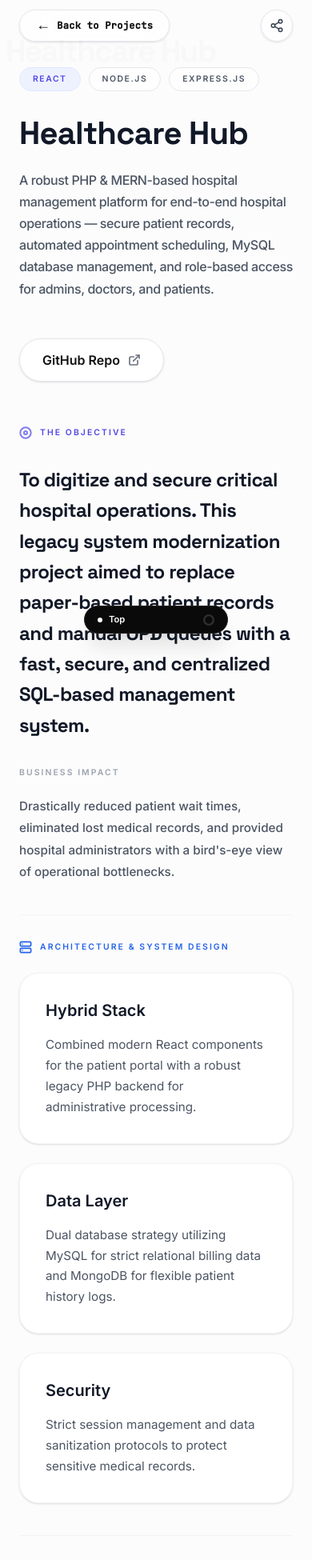
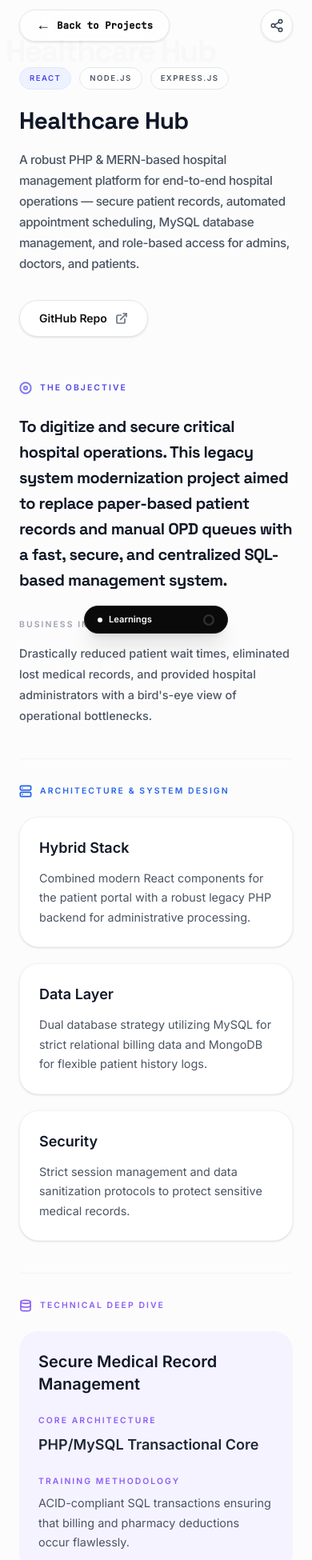
Before and after one commit to princeasodariya13/Prince-Asodariya, a Next.js app: page /projects/healthcare-hub in a window 390 px wide. Shown: the part 20-1970 px from the top of the page at 80% size. Built offline with nearby package versions, Linux system fonts and the light colour scheme.

Commit message:
feat: optimize project details mobile layout and add AnimatedMetric number shuffling

```diff
--- a/app/projects/[id]/page.tsx
+++ b/app/projects/[id]/page.tsx
@@ -4,6 +4,8 @@ import Image from "next/image";
 import Link from "next/link";
 import ShareButton from "@/components/ShareButton";
 import ProjectNavigation from "@/components/ProjectNavigation";
+import Reveal from "@/components/Reveal";
+import AnimatedMetric from "@/components/AnimatedMetric";
 
 export function generateStaticParams() {
   return projects.map((project) => ({
@@ -60,11 +62,12 @@ export default async function ProjectPage(props: { params: Promise<{ id: string
           </div>
 
           <div className="relative z-10 max-w-4xl">
-            <div className="flex flex-wrap gap-2.5 mb-8">
+            <Reveal>
+              <div className="flex flex-wrap gap-2.5 mb-6 md:mb-8">
                 {project.techStack.slice(0, 3).map((tech, i) => (
                   <span
                     key={tech}
-                  className={`uppercase text-[0.65rem] font-bold tracking-[0.15em] px-4 py-1.5 rounded-full border ${
+                    className={`uppercase text-[0.6rem] md:text-[0.65rem] font-bold tracking-[0.15em] px-3 md:px-4 py-1.5 rounded-full border ${
                       i === 0 ? "bg-[#eef2ff] text-[#4f46e5] border-[#e0e7ff]" : "bg-white/50 text-[#4b5563] border-[#e5e7eb] backdrop-blur-md"
                     }`}
                   >
@@ -72,15 +75,21 @@ export default async function ProjectPage(props: { params: Promise<{ id: string
                   </span>
                 ))}
               </div>
+            </Reveal>
 
-            <h1 className="font-display text-[clamp(2.5rem,5vw,4.5rem)] font-extrabold leading-[1.05] tracking-[-0.02em] text-[#111827] mb-6">
+            <Reveal delay={100}>
+              <h1 className="font-display text-[clamp(1.85rem,6vw,4.5rem)] font-extrabold leading-[1.05] tracking-[-0.02em] text-[#111827] mb-5 md:mb-6">
                 {project.title}
               </h1>
+            </Reveal>
 
-            <p className="text-[clamp(1rem,1.5vw,1.15rem)] text-[#4b5563] max-w-2xl mb-12 leading-[1.7] font-medium tracking-tight">
+            <Reveal delay={200}>
+              <p className="text-[0.95rem] md:text-[clamp(1.1rem,1.5vw,1.15rem)] text-[#4b5563] max-w-2xl mb-8 md:mb-12 leading-[1.7] font-medium tracking-tight">
                 {project.description}
               </p>
+            </Reveal>
 
+            <Reveal delay={300}>
               {/* Premium Buttons */}
               <div className="flex flex-wrap gap-4 items-center">
                 {project.liveUrl && (
@@ -88,7 +97,7 @@ export default async function ProjectPage(props: { params: Promise<{ id: string
                     href={project.liveUrl}
                     target="_blank"
                     rel="noopener noreferrer"
-                  className="group flex items-center gap-2.5 rounded-full bg-black px-7 py-3.5 font-semibold !text-white transition-all duration-400 hover:scale-[1.04] hover:bg-gray-900 shadow-[0_8px_20px_rgb(0,0,0,0.16)] active:scale-95"
+                    className="group flex items-center gap-2.5 rounded-full bg-black px-6 md:px-7 py-3 md:py-3.5 text-sm md:text-base font-semibold !text-white transition-all duration-400 hover:scale-[1.04] hover:bg-gray-900 shadow-[0_8px_20px_rgb(0,0,0,0.16)] active:scale-95"
                   >
                     Live Deployment
                     <svg className="transition-transform group-hover:translate-x-0.5 group-hover:-translate-y-0.5" width="16" height="16" viewBox="0 0 24 24" fill="none" stroke="currentColor" strokeWidth="2.5" strokeLinecap="round" strokeLinejoin="round"><path d="M18 13v6a2 2 0 0 1-2 2H5a2 2 0 0 1-2-2V8a2 2 0 0 1 2-2h6"></path><polyline points="15 3 21 3 21 9"></polyline><line x1="10" y1="14" x2="21" y2="3"></line></svg>
@@ -99,13 +108,14 @@ export default async function ProjectPage(props: { params: Promise<{ id: string
                     href={project.githubUrl}
                     target="_blank"
                     rel="noopener noreferrer"
-                  className="group flex items-center gap-2.5 rounded-full bg-white border border-[#e5e7eb] px-7 py-3.5 font-semibold text-[#111827] transition-all duration-400 hover:scale-[1.04] hover:border-[#d1d5db] shadow-sm active:scale-95"
+                    className="group flex items-center gap-2.5 rounded-full bg-white border border-[#e5e7eb] px-6 md:px-7 py-3 md:py-3.5 text-sm md:text-base font-semibold text-[#111827] transition-all duration-400 hover:scale-[1.04] hover:border-[#d1d5db] shadow-sm active:scale-95"
                   >
                     GitHub Repo
                     <svg className="transition-transform group-hover:translate-x-0.5 group-hover:-translate-y-0.5 text-[#6b7280] group-hover:text-[#111827]" width="16" height="16" viewBox="0 0 24 24" fill="none" stroke="currentColor" strokeWidth="2.5" strokeLinecap="round" strokeLinejoin="round"><path d="M18 13v6a2 2 0 0 1-2 2H5a2 2 0 0 1-2-2V8a2 2 0 0 1 2-2h6"></path><polyline points="15 3 21 3 21 9"></polyline><line x1="10" y1="14" x2="21" y2="3"></line></svg>
                   </a>
                 )}
               </div>
+            </Reveal>
           </div>
         </header>
 
@@ -114,102 +124,110 @@ export default async function ProjectPage(props: { params: Promise<{ id: string
 
           {/* The Problem & Objective */}
           {(project.purpose || project.impact) && (
+            <Reveal>
               <section id="the-problem" className="grid grid-cols-1 md:grid-cols-[1fr_350px] gap-8 md:gap-12 items-start pt-4">
                 {project.purpose && (
                   <div>
-                  <div className="flex items-center gap-2.5 text-[#4f46e5] font-bold tracking-[0.2em] text-[0.65rem] uppercase mb-8">
+                    <div className="flex items-center gap-2.5 text-[#4f46e5] font-bold tracking-[0.2em] text-[0.65rem] uppercase mb-6 md:mb-8">
                       <svg className="text-[#4f46e5]/70" width="16" height="16" viewBox="0 0 24 24" fill="none" stroke="currentColor" strokeWidth="3" strokeLinecap="round" strokeLinejoin="round"><circle cx="12" cy="12" r="10"></circle><circle cx="12" cy="12" r="3"></circle></svg>
                       The Objective
                     </div>
-                  <h2 className="font-display text-[clamp(1.5rem,2.5vw,1.8rem)] font-bold tracking-tight text-[#111827] leading-[1.6] max-w-2xl">
+                    <h2 className="font-display text-xl md:text-2xl lg:text-[1.8rem] font-bold tracking-tight text-[#111827] leading-[1.6] max-w-2xl">
                       {project.purpose}
                     </h2>
                   </div>
                 )}
                 {project.impact && (
                   <div className="md:pt-16">
-                  <div className="text-[#9ca3af] font-bold tracking-[0.2em] text-[0.65rem] uppercase mb-5">
+                    <div className="text-[#9ca3af] font-bold tracking-[0.2em] text-[0.65rem] uppercase mb-4 md:mb-5">
                       Business Impact
                     </div>
-                  <p className="text-[#4b5563] leading-[1.8] text-[0.95rem] font-medium">
+                    <p className="text-[#4b5563] leading-[1.8] text-[0.9rem] md:text-[0.95rem] font-medium">
                       {project.impact}
                     </p>
                   </div>
                 )}
               </section>
+            </Reveal>
           )}
 
           {/* Architecture & System Design */}
           {project.architecture && (
+            <Reveal>
               <section id="architecture" className="pt-8 md:pt-10 border-t border-[#f3f4f6]">
                 <div className="flex items-center gap-2.5 text-[#2563eb] font-bold tracking-[0.2em] text-[0.65rem] uppercase mb-6">
                   <svg width="16" height="16" viewBox="0 0 24 24" fill="none" stroke="currentColor" strokeWidth="2.5" strokeLinecap="round" strokeLinejoin="round"><rect x="2" y="2" width="20" height="8" rx="2" ry="2"></rect><rect x="2" y="14" width="20" height="8" rx="2" ry="2"></rect><line x1="6" y1="6" x2="6.01" y2="6"></line><line x1="6" y1="18" x2="6.01" y2="18"></line></svg>
                   Architecture & System Design
                 </div>
-              <div className="grid md:grid-cols-2 lg:grid-cols-3 gap-6">
+                <div className="grid md:grid-cols-2 lg:grid-cols-3 gap-5 md:gap-6">
                   {project.architecture.map((arch, i) => (
-                  <div key={i} className="bg-white border border-[#f3f4f6] rounded-[24px] p-8 shadow-sm hover:shadow-md transition-shadow">
-                    <h3 className="text-xl font-bold text-[#111827] mb-4">{arch.title}</h3>
-                    <p className="text-[#4b5563] text-[0.95rem] leading-[1.7]">{arch.description}</p>
+                    <div key={i} className="bg-white border border-[#f3f4f6] rounded-[24px] p-6 md:p-8 shadow-sm hover:shadow-md transition-shadow">
+                      <h3 className="text-lg md:text-xl font-bold text-[#111827] mb-3 md:mb-4">{arch.title}</h3>
+                      <p className="text-[#4b5563] text-[0.9rem] md:text-[0.95rem] leading-[1.7]">{arch.description}</p>
                     </div>
                   ))}
                 </div>
               </section>
+            </Reveal>
           )}
 
           {/* Technical Deep Dive */}
           {project.deepDive && (
+            <Reveal>
               <section id="technical-deep-dive" className="pt-8 md:pt-10 border-t border-[#f3f4f6]">
                 <div className="flex items-center gap-2.5 text-[#8b5cf6] font-bold tracking-[0.2em] text-[0.65rem] uppercase mb-6">
                   <svg width="16" height="16" viewBox="0 0 24 24" fill="none" stroke="currentColor" strokeWidth="2.5" strokeLinecap="round" strokeLinejoin="round"><ellipse cx="12" cy="5" rx="9" ry="3"></ellipse><path d="M21 12c0 1.66-4 3-9 3s-9-1.34-9-3"></path><path d="M3 5v14c0 1.66 4 3 9 3s9-1.34 9-3V5"></path></svg>
                   {project.deepDive.title.toLowerCase().includes('ai') || project.deepDive.title.toLowerCase().includes('model') ? 'ML & Technical Deep Dive' : 'Technical Deep Dive'}
                 </div>
-              <div className="grid md:grid-cols-3 gap-6">
+                <div className="grid md:grid-cols-3 gap-5 md:gap-6">
                   {/* Large Main Box */}
-                <div className="md:col-span-2 bg-[#f5f3ff] rounded-[24px] p-8 md:p-12">
-                  <h3 className="text-2xl md:text-3xl font-bold text-[#111827] mb-8">{project.deepDive.title}</h3>
-                  <div className="space-y-8">
+                  <div className="md:col-span-2 bg-[#f5f3ff] rounded-[24px] p-6 md:p-12">
+                    <h3 className="text-xl md:text-3xl font-bold text-[#111827] mb-6 md:mb-8">{project.deepDive.title}</h3>
+                    <div className="space-y-6 md:space-y-8">
                       <div>
                         <div className="text-[#8b5cf6] text-[0.65rem] font-bold tracking-[0.2em] uppercase mb-2">Core Architecture</div>
-                      <div className="text-xl font-semibold text-[#1f2937]">{project.deepDive.architecture}</div>
+                        <div className="text-lg md:text-xl font-semibold text-[#1f2937]">{project.deepDive.architecture}</div>
                       </div>
                       <div>
                         <div className="text-[#8b5cf6] text-[0.65rem] font-bold tracking-[0.2em] uppercase mb-2">Training Methodology</div>
-                      <div className="text-[1rem] text-[#4b5563] leading-[1.7]">{project.deepDive.methodology}</div>
+                        <div className="text-[0.9rem] md:text-[1rem] text-[#4b5563] leading-[1.7]">{project.deepDive.methodology}</div>
                       </div>
                     </div>
                   </div>
                   {/* Dataset Box */}
-                <div className="bg-white border border-[#f3f4f6] rounded-[24px] p-8 shadow-sm">
-                  <h3 className="text-xl font-bold text-[#111827] mb-4">Dataset</h3>
-                  <p className="text-[#4b5563] text-[0.95rem] leading-[1.7]">{project.deepDive.dataset}</p>
+                  <div className="bg-white border border-[#f3f4f6] rounded-[24px] p-6 md:p-8 shadow-sm">
+                    <h3 className="text-lg md:text-xl font-bold text-[#111827] mb-3 md:mb-4">Dataset</h3>
+                    <p className="text-[#4b5563] text-[0.9rem] md:text-[0.95rem] leading-[1.7]">{project.deepDive.dataset}</p>
                   </div>
                   {/* Preprocessing Box */}
-                <div className="bg-white border border-[#f3f4f6] rounded-[24px] p-8 shadow-sm">
-                  <h3 className="text-xl font-bold text-[#111827] mb-6">Preprocessing Pipeline</h3>
-                  <ul className="space-y-4">
+                  <div className="bg-white border border-[#f3f4f6] rounded-[24px] p-6 md:p-8 shadow-sm">
+                    <h3 className="text-lg md:text-xl font-bold text-[#111827] mb-4 md:mb-6">Preprocessing Pipeline</h3>
+                    <ul className="space-y-3 md:space-y-4">
                       {project.deepDive.pipeline.map((step, i) => (
-                      <li key={i} className="flex gap-4 items-start text-[#4b5563] text-[0.95rem]">
-                        <span className="text-[#d1d5db] font-bold font-mono text-sm">.0{i+1}</span>
+                        <li key={i} className="flex gap-3 md:gap-4 items-start text-[#4b5563] text-[0.85rem] md:text-[0.95rem]">
+                          <span className="text-[#d1d5db] font-bold font-mono text-xs md:text-sm">.0{i+1}</span>
                           {step}
                         </li>
                       ))}
                     </ul>
                   </div>
                   {/* Metrics Box */}
-                <div className="md:col-span-2 bg-white border border-[#f3f4f6] rounded-[24px] p-8 shadow-sm flex flex-col justify-between">
-                  <h3 className="text-xl font-bold text-[#111827] mb-8">Evaluation Metrics</h3>
-                  <div className="grid grid-cols-2 gap-8">
+                  <div className="md:col-span-2 bg-white border border-[#f3f4f6] rounded-[24px] p-6 md:p-8 shadow-sm flex flex-col justify-between">
+                    <h3 className="text-lg md:text-xl font-bold text-[#111827] mb-6 md:mb-8">Evaluation Metrics</h3>
+                    <div className="grid grid-cols-2 gap-6 md:gap-8">
                       {project.deepDive.metrics.map((metric, i) => (
                         <div key={i}>
-                        <div className="text-4xl font-black text-[#111827] mb-2 font-display">{metric.value}</div>
-                        <div className="text-[#9ca3af] text-[0.65rem] font-bold tracking-[0.2em] uppercase">{metric.label}</div>
+                          <div className="text-4xl md:text-5xl font-black text-[#111827] mb-1 md:mb-2 font-display">
+                            <AnimatedMetric value={metric.value} />
+                          </div>
+                          <div className="text-[#9ca3af] text-[0.6rem] md:text-[0.65rem] font-bold tracking-[0.2em] uppercase">{metric.label}</div>
                         </div>
                       ))}
                     </div>
                   </div>
                 </div>
               </section>
+            </Reveal>
           )}
 
           {/* Technical Challenges & Core Features */}
@@ -251,61 +269,64 @@ export default async function ProjectPage(props: { params: Promise<{ id: string
 
           {/* Results & Impact */}
           {project.results && (
+            <Reveal>
               <section id="results" className="pt-8 md:pt-10 border-t border-[#f3f4f6]">
                 <div className="flex items-center gap-2.5 text-[#059669] font-bold tracking-[0.2em] text-[0.65rem] uppercase mb-6">
                   <svg width="16" height="16" viewBox="0 0 24 24" fill="none" stroke="currentColor" strokeWidth="2.5" strokeLinecap="round" strokeLinejoin="round"><line x1="18" y1="20" x2="18" y2="10"></line><line x1="12" y1="20" x2="12" y2="4"></line><line x1="6" y1="20" x2="6" y2="14"></line></svg>
                   Results & Impact
                 </div>
-              <div className="grid md:grid-cols-2 gap-12 lg:gap-24 items-center">
+                <div className="grid md:grid-cols-2 gap-10 md:gap-12 lg:gap-24 items-center">
                   <div>
-                  <h2 className="font-display text-[clamp(2rem,3.5vw,3rem)] font-bold text-[#111827] leading-[1.2] mb-6">
+                    <h2 className="font-display text-2xl md:text-[clamp(2rem,3.5vw,3rem)] font-bold text-[#111827] leading-[1.2] mb-5 md:mb-6">
                       {project.results.headline}
                     </h2>
-                  <p className="text-[#6b7280] text-[1.1rem] leading-[1.7]">
+                    <p className="text-[#6b7280] text-[0.95rem] md:text-[1.1rem] leading-[1.7]">
                       {project.results.description}
                     </p>
                   </div>
-                <div className="space-y-4">
+                  <div className="space-y-3 md:space-y-4">
                     {project.results.metrics.map((metric, i) => (
-                    <div key={i} className="bg-[#ecfdf5] border border-[#d1fae5] rounded-[16px] p-6 text-[1.1rem] font-bold text-[#111827] shadow-sm">
-                      {metric}
+                      <div key={i} className="bg-[#ecfdf5] border border-[#d1fae5] rounded-[16px] p-5 md:p-6 text-[0.95rem] md:text-[1.1rem] font-bold text-[#111827] shadow-sm">
+                        <AnimatedMetric value={metric} />
                       </div>
                     ))}
                   </div>
                 </div>
               </section>
+            </Reveal>
           )}
 
           {/* Learnings & Tech Stack */}
           {project.learnings && (
+            <Reveal>
               <section id="learnings" className="pt-8 md:pt-10 border-t border-[#f3f4f6]">
                 <div className="flex items-center gap-2.5 text-[#ea580c] font-bold tracking-[0.2em] text-[0.65rem] uppercase mb-6">
                   <svg width="16" height="16" viewBox="0 0 24 24" fill="none" stroke="currentColor" strokeWidth="2.5" strokeLinecap="round" strokeLinejoin="round"><path d="M12 22s8-4 8-10V5l-8-3-8 3v7c0 6 8 10 8 10z"></path></svg>
                   Takeaways & Learnings
                 </div>
-              <div className="grid md:grid-cols-3 gap-6 mb-24">
-                <div className="bg-white border border-[#f3f4f6] rounded-[24px] p-8 shadow-sm">
-                  <div className="text-[#9ca3af] text-[0.65rem] font-bold tracking-[0.2em] uppercase mb-4">What I Learned</div>
-                  <p className="text-[#4b5563] text-[0.95rem] leading-[1.7]">{project.learnings.learned}</p>
+                <div className="grid md:grid-cols-3 gap-5 md:gap-6 mb-16 md:mb-24">
+                  <div className="bg-white border border-[#f3f4f6] rounded-[24px] p-6 md:p-8 shadow-sm">
+                    <div className="text-[#9ca3af] text-[0.65rem] font-bold tracking-[0.2em] uppercase mb-3 md:mb-4">What I Learned</div>
+                    <p className="text-[#4b5563] text-[0.9rem] md:text-[0.95rem] leading-[1.7]">{project.learnings.learned}</p>
                   </div>
-                <div className="bg-white border border-[#f3f4f6] rounded-[24px] p-8 shadow-sm">
-                  <div className="text-[#9ca3af] text-[0.65rem] font-bold tracking-[0.2em] uppercase mb-4">Trade-offs Made</div>
-                  <p className="text-[#4b5563] text-[0.95rem] leading-[1.7]">{project.learnings.tradeoffs}</p>
+                  <div className="bg-white border border-[#f3f4f6] rounded-[24px] p-6 md:p-8 shadow-sm">
+                    <div className="text-[#9ca3af] text-[0.65rem] font-bold tracking-[0.2em] uppercase mb-3 md:mb-4">Trade-offs Made</div>
+                    <p className="text-[#4b5563] text-[0.9rem] md:text-[0.95rem] leading-[1.7]">{project.learnings.tradeoffs}</p>
                   </div>
-                <div className="bg-white border border-[#f3f4f6] rounded-[24px] p-8 shadow-sm">
-                  <div className="text-[#9ca3af] text-[0.65rem] font-bold tracking-[0.2em] uppercase mb-4">Future Improvements</div>
-                  <p className="text-[#4b5563] text-[0.95rem] leading-[1.7]">{project.learnings.future}</p>
+                  <div className="bg-white border border-[#f3f4f6] rounded-[24px] p-6 md:p-8 shadow-sm">
+                    <div className="text-[#9ca3af] text-[0.65rem] font-bold tracking-[0.2em] uppercase mb-3 md:mb-4">Future Improvements</div>
+                    <p className="text-[#4b5563] text-[0.9rem] md:text-[0.95rem] leading-[1.7]">{project.learnings.future}</p>
                   </div>
                 </div>
 
                 {/* Tech Stack Breakdown */}
                 {project.techCategories && (
-                <div id="tech-stack" className="pt-12 border-t border-[#f3f4f6]">
-                  <div className="flex items-center gap-2.5 text-[#9ca3af] font-bold tracking-[0.2em] text-[0.65rem] uppercase mb-8">
+                  <div id="tech-stack" className="pt-10 md:pt-12 border-t border-[#f3f4f6]">
+                    <div className="flex items-center gap-2.5 text-[#9ca3af] font-bold tracking-[0.2em] text-[0.65rem] uppercase mb-6 md:mb-8">
                       <svg width="16" height="16" viewBox="0 0 24 24" fill="none" stroke="currentColor" strokeWidth="2.5" strokeLinecap="round" strokeLinejoin="round"><ellipse cx="12" cy="5" rx="9" ry="3"></ellipse><path d="M21 12c0 1.66-4 3-9 3s-9-1.34-9-3"></path><path d="M3 5v14c0 1.66 4 3 9 3s9-1.34 9-3V5"></path></svg>
                       Tech Stack Foundation
                     </div>
-                  <div className="grid sm:grid-cols-2 md:grid-cols-4 gap-6">
+                    <div className="grid grid-cols-1 sm:grid-cols-2 md:grid-cols-4 gap-5 md:gap-6">
                       {Object.entries({
                         Frontend: project.techCategories.frontend,
                         Backend: project.techCategories.backend,
@@ -313,10 +334,10 @@ export default async function ProjectPage(props: { params: Promise<{ id: string
                         Tools: project.techCategories.tools
                       }).map(([category, items]) => items && (
                         <div key={category} className="bg-white border border-[#f3f4f6] rounded-[24px] p-6 shadow-sm">
-                        <h4 className="text-lg font-bold text-[#111827] mb-4">{category}</h4>
-                        <ul className="space-y-3">
+                          <h4 className="text-md md:text-lg font-bold text-[#111827] mb-3 md:mb-4">{category}</h4>
+                          <ul className="space-y-2.5 md:space-y-3">
                             {items.map(item => (
-                            <li key={item} className="flex items-center gap-2 text-[#4b5563] text-[0.95rem]">
+                              <li key={item} className="flex items-center gap-2 text-[#4b5563] text-[0.9rem] md:text-[0.95rem]">
                                 <div className="w-1.5 h-1.5 rounded-full bg-[#ef4444]"></div>
                                 {item}
                               </li>
@@ -328,6 +349,7 @@ export default async function ProjectPage(props: { params: Promise<{ id: string
                   </div>
                 )}
               </section>
+            </Reveal>
           )}
 
         </article>
--- /dev/null
+++ b/components/AnimatedMetric.tsx
@@ -0,0 +1,67 @@
+"use client";
+import { useState, useEffect, useRef } from "react";
+
+const CHARS = "0123456789";
+
+export default function AnimatedMetric({ value, className }: { value: string, className?: string }) {
+  const [display, setDisplay] = useState("");
+  const [inView, setInView] = useState(false);
+  const ref = useRef<HTMLDivElement>(null);
+
+  useEffect(() => {
+    // Initial dummy display so layout doesn't break
+    setDisplay(value.replace(/[0-9]/g, '0'));
+
+    const observer = new IntersectionObserver(
+      ([entry]) => {
+        if (entry.isIntersecting) {
+          setInView(true);
+          observer.disconnect();
+        }
+      },
+      { threshold: 0.3 }
+    );
+
+    if (ref.current) observer.observe(ref.current);
+    return () => observer.disconnect();
+  }, [value]);
+
+  useEffect(() => {
+    if (!inView) return;
+
+    let iterations = 0;
+    const interval = setInterval(() => {
+      setDisplay(() =>
+        value
+          .split("")
+          .map((char, index) => {
+            // If the character is not a number (like % or M or + or .), reveal it immediately or scramble it?
+            // Actually, let's just reveal non-numbers immediately to keep structure
+            if (!/[0-9]/.test(char)) return char;
+
+            // If we've passed this index's iteration count, show the real character
+            if (index < iterations) return value[index];
+
+            // Otherwise, show a random number
+            return CHARS[Math.floor(Math.random() * CHARS.length)];
+          })
+          .join("")
+      );
+
+      iterations += 1 / 3; // speed of revealing (lower fraction = slower reveal)
+
+      if (iterations >= value.length) {
+        clearInterval(interval);
+        setDisplay(value); // ensure it settles on the exact value
+      }
+    }, 40);
+
+    return () => clearInterval(interval);
+  }, [inView, value]);
+
+  return (
+    <div ref={ref} className={className}>
+      {display}
+    </div>
+  );
+}
```
Lines whose indentation alone changed are shown as unchanged.
